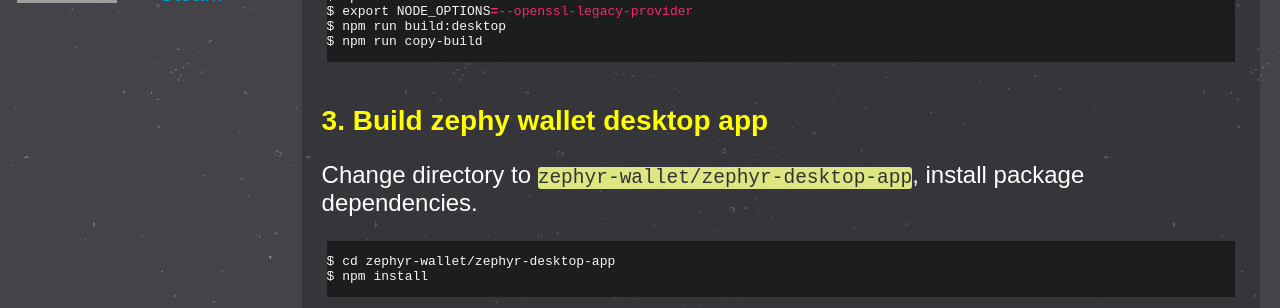
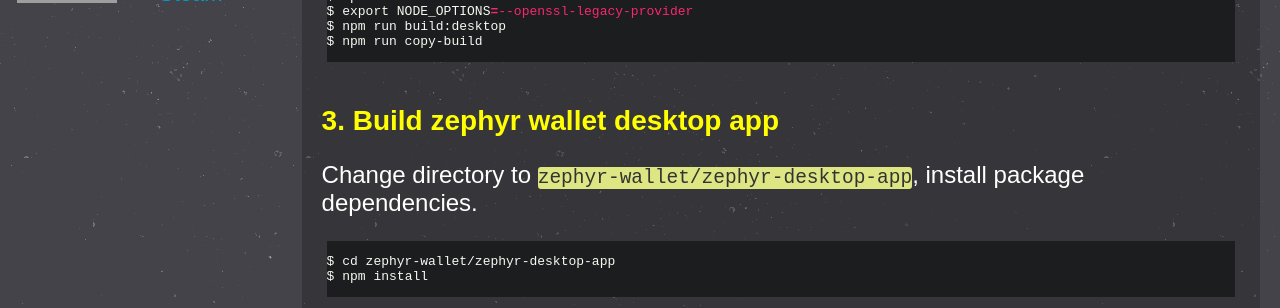
Before and after one commit to nguyenvinhlinh/nguyenvinhlinh.github.io, a Jekyll site: the page built from _posts/2024-04-25-How-to-build-Zephyr-wallet-GUI-in-rpm.md, in a window 1280 px wide. Shown: the part 547-855 px from the top of the page. Built offline with Jekyll 4.4.1, drawn with Linux system fonts in a browser that asks for light colours; comment, search, counter and statistics services are not loaded; grey boxes are pictures that could not be loaded.

Commit message:
update 2024-04-25-How-to-build-Zephyr-wallet-GUI-in-rpm.md#1 , fix typo.

```diff
--- a/_posts/2024-04-25-How-to-build-Zephyr-wallet-GUI-in-rpm.md
+++ b/_posts/2024-04-25-How-to-build-Zephyr-wallet-GUI-in-rpm.md
@@ -33,7 +33,7 @@
 $ npm run copy-build
 {% endhighlight %}
 
-## 3. Build zephy wallet desktop app
+## 3. Build zephyr wallet desktop app
 Change directory to `zephyr-wallet/zephyr-desktop-app`, install package dependencies.
 
 {% highlight shell %}
```
